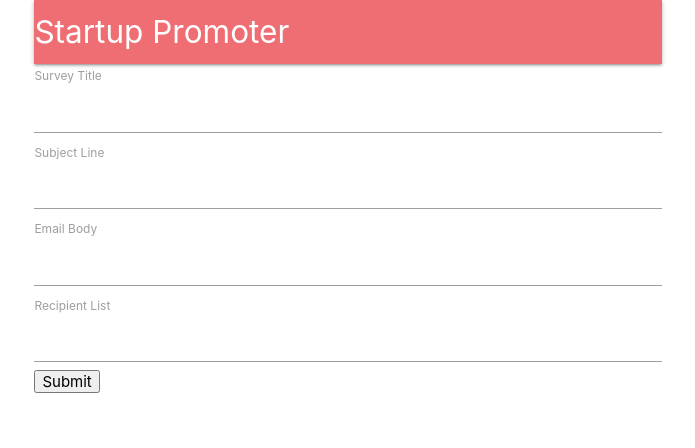
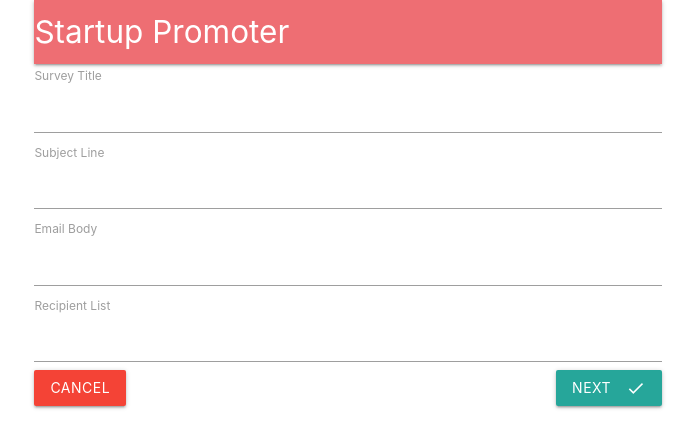
Before and after one commit to Jameem/startup-promotion, a React (Create React App) app in the folder client/: page /surveys/new in a window 1280 px wide. Shown: the top 448 px of the page, without its empty margins (292-987 px from the left). Built offline with nearby package versions, Linux system fonts and the light colour scheme; no server answers.

Commit message:
styling the form

```diff
--- a/client/src/components/surveys/SurveyForm.js
+++ b/client/src/components/surveys/SurveyForm.js
@@ -1,6 +1,7 @@
 import _ from "lodash"
 import React, { Component } from "react"
 import { reduxForm, Field } from "redux-form"
+import { Link } from "react-router-dom"
 import SurveyField from "./SurveyField"
 
 const FIELDS = [
@@ -31,7 +32,13 @@ class SurveyForm extends Component {
           onSubmit={this.props.handleSubmit((values) => console.log(values))}
         >
           {this.renderFields()}
-          <button type="submit">Submit</button>
+          <Link to="/surveys" className="red btn">
+            Cancel
+          </Link>
+          <button type="submit" className="btn right">
+            Next
+            <i className="material-icons right">done</i>
+          </button>
         </form>
       </div>
     )
```
